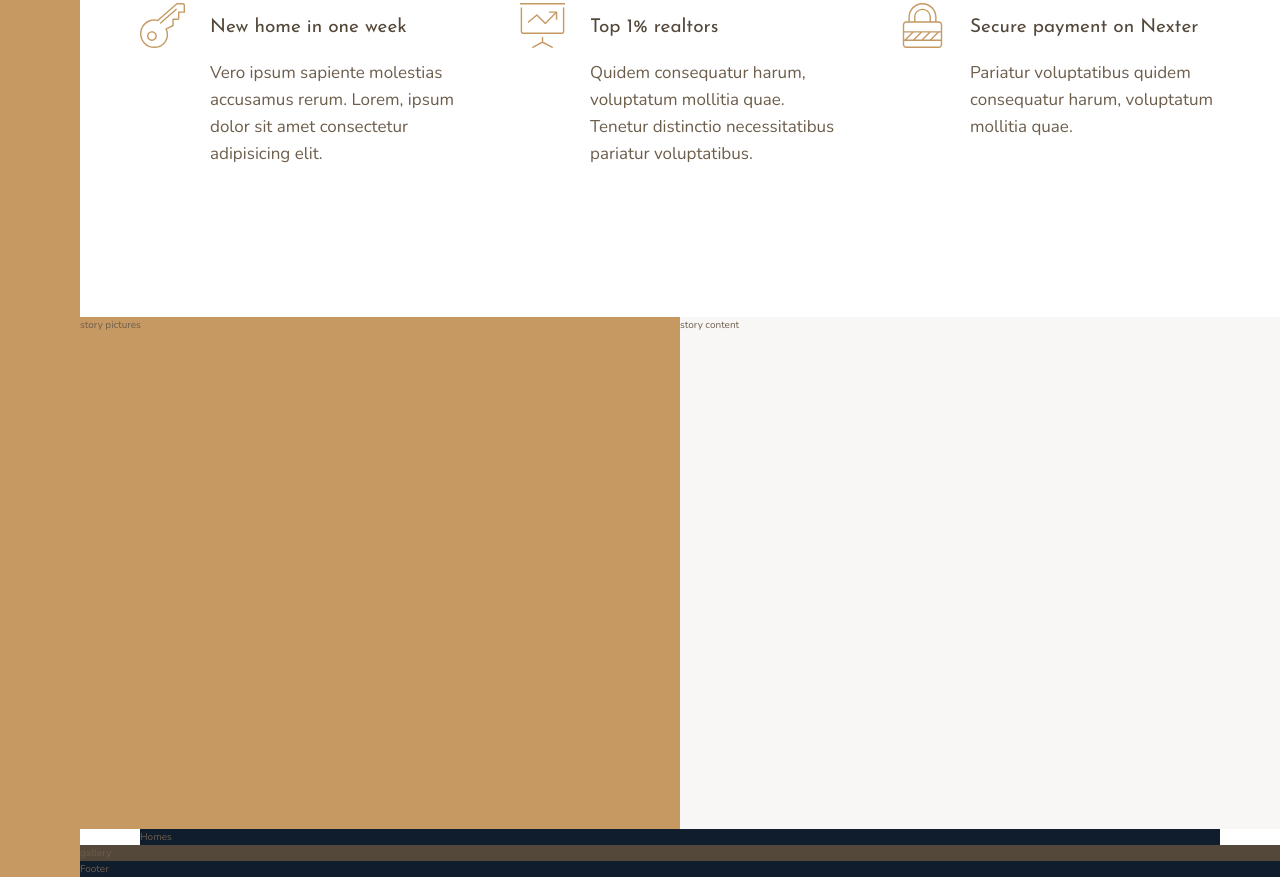
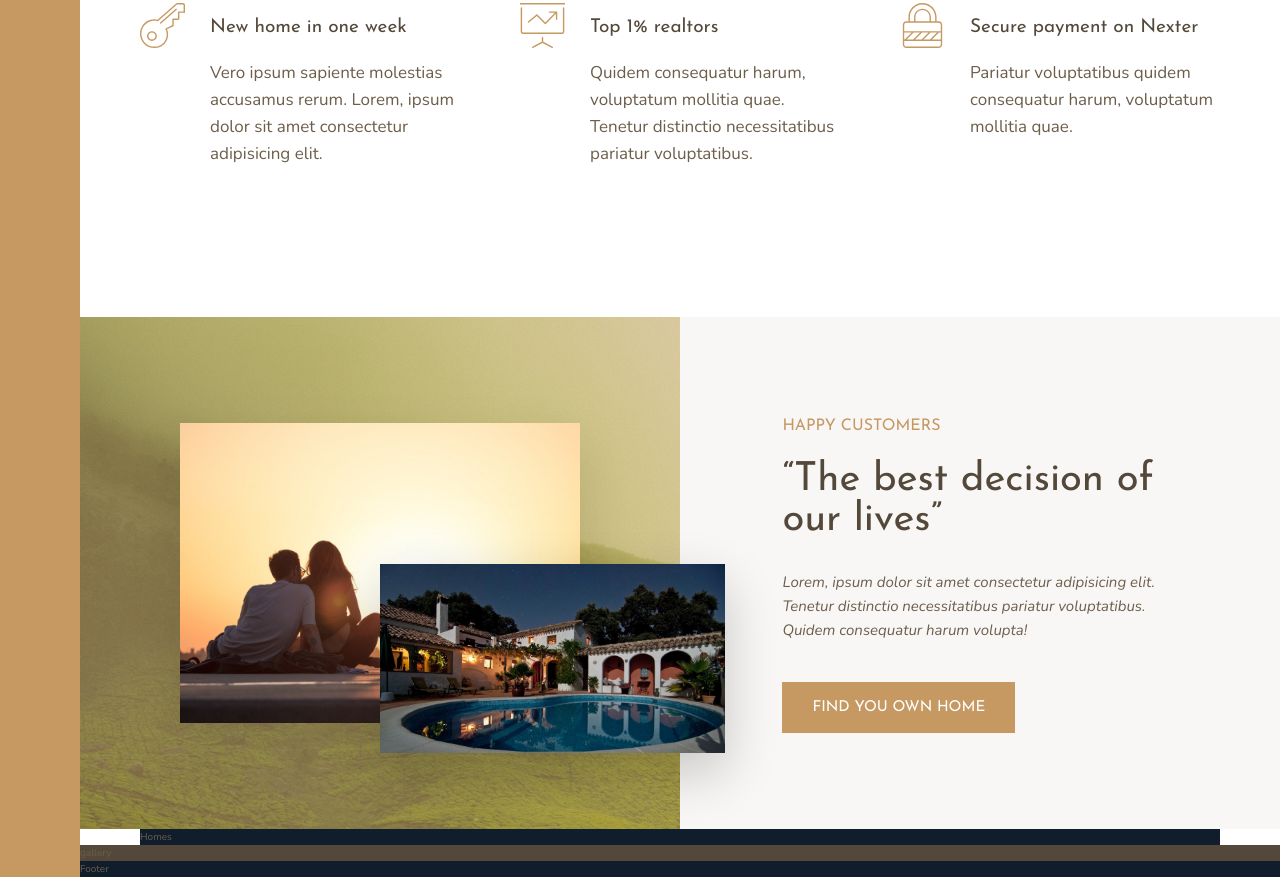
Before and after one commit to Calyaln/nexter, a website: page index.html in a window 1280 px wide. Shown: the part 991-1868 px from the top of the page. Drawn offline with nearby package versions, Linux system fonts and the light colour scheme.

Commit message:
story section

```diff
--- a/index.html
+++ b/index.html
@@ -27,7 +27,7 @@
         <svg class="feature__icon">
           <use xlink:href="img/sprite.svg#icon-global"></use>
         </svg>
-        <h4 class="heading-4--dark">World's best luxury homes</h4>
+        <h4 class="heading-4 heading-4--dark">World's best luxury homes</h4>
         <p class="feature__text">
           Lorem, ipsum dolor sit amet consectetur adipisicing elit. Tenetur
           distinctio necessitatibus pariatur voluptatibus.
@@ -38,7 +38,7 @@
         <svg class="feature__icon">
           <use xlink:href="img/sprite.svg#icon-trophy"></use>
         </svg>
-        <h4 class="heading-4--dark">Only the best properties</h4>
+        <h4 class="heading-4 heading-4--dark">Only the best properties</h4>
         <p class="feature__text">
           Voluptatum mollitia quae. Vero ipsum sapiente molestias accusamus
           rerum sed a eligendi aut quia.
@@ -49,7 +49,7 @@
         <svg class="feature__icon">
           <use xlink:href="img/sprite.svg#icon-map-pin"></use>
         </svg>
-        <h4 class="heading-4--dark">All homes in top locations</h4>
+        <h4 class="heading-4 heading-4--dark">All homes in top locations</h4>
         <p class="feature__text">
           Tenetur distinctio necessitatibus pariatur voluptatibus quidem
           consequatur harum.
@@ -60,7 +60,7 @@
         <svg class="feature__icon">
           <use xlink:href="img/sprite.svg#icon-key"></use>
         </svg>
-        <h4 class="heading-4--dark">New home in one week</h4>
+        <h4 class="heading-4 heading-4--dark">New home in one week</h4>
         <p class="feature__text">
           Vero ipsum sapiente molestias accusamus rerum. Lorem, ipsum dolor sit
           amet consectetur adipisicing elit.
@@ -71,7 +71,7 @@
         <svg class="feature__icon">
           <use xlink:href="img/sprite.svg#icon-presentation"></use>
         </svg>
-        <h4 class="heading-4--dark">Top 1% realtors</h4>
+        <h4 class="heading-4 heading-4--dark">Top 1% realtors</h4>
         <p class="feature__text">
           Quidem consequatur harum, voluptatum mollitia quae. Tenetur distinctio
           necessitatibus pariatur voluptatibus.
@@ -82,7 +82,7 @@
         <svg class="feature__icon">
           <use xlink:href="img/sprite.svg#icon-lock"></use>
         </svg>
-        <h4 class="heading-4--dark">Secure payment on Nexter</h4>
+        <h4 class="heading-4 heading-4--dark">Secure payment on Nexter</h4>
         <p class="feature__text">
           Pariatur voluptatibus quidem consequatur harum, voluptatum mollitia
           quae.
@@ -90,9 +90,23 @@
       </div>
     </section>
 
-    <div class="story__pictures">story pictures</div>
+    <div class="story__pictures">
+      <img src="img/story-1.jpeg" alt="couple" class="story__img--1" />
+      <img src="img/story-2.jpeg" alt="house" class="story__img--2" />
+    </div>
 
-    <div class="story__content">story content</div>
+    <div class="story__content">
+      <h3 class="heading-3 mb-sm">Happy customers</h3>
+      <h2 class="heading-2 heading-2--dark mb-md">
+        &ldquo;The best decision of our lives&rdquo;
+      </h2>
+      <p class="story__text">
+        Lorem, ipsum dolor sit amet consectetur adipisicing elit. Tenetur
+        distinctio necessitatibus pariatur voluptatibus. Quidem consequatur
+        harum volupta!
+      </p>
+      <button class="btn">Find you own home</button>
+    </div>
 
     <div class="homes">Homes</div>
 
--- a/sass/_base.scss
+++ b/sass/_base.scss
@@ -34,13 +34,6 @@ body {
   line-height: 1.6;
 }
 
-h4 {
-  font-size: 1.9rem;
-  font-family: $font-display;
-  font-weight: 400;
-}
-// not working in the _typography.scss file
-
 .container {
   display: grid;
   grid-template-rows: 80vh min-content 40vw repeat(3, min-content);
--- a/sass/_story.scss
+++ b/sass/_story.scss
@@ -2,10 +2,52 @@
   &__pictures {
     background-color: $color-primary;
     grid-column: full-start / col-end 4;
+    background-image: linear-gradient(
+        rgba($color-primary, 0.5),
+        rgba($color-primary, 0.5)
+      ),
+      url(../img/back.jpg);
+
+    display: grid;
+    grid-template-rows: repeat(6, 1fr);
+    grid-template-columns: repeat(6, 1fr);
+    align-items: center;
+  }
+
+  &__img--1 {
+    width: 100%;
+    grid-row: 2 / 6;
+    grid-column: 2 / 6;
+    box-shadow: 0 2rem 5rem rgba(#000, 0.1);
+  }
+
+  &__img--2 {
+    width: 115%;
+    grid-column: 4 / 7;
+    grid-row: 4 / 6;
+    z-index: 100;
+    box-shadow: 0 2rem 5rem rgba(#000, 0.2);
   }
 
   &__content {
     background-color: $color-grey-light-1;
     grid-column: col-start 5 / full-end;
+    padding: 6rem 8vw;
+
+    // WITH FLEX
+    display: flex;
+    flex-direction: column;
+    justify-content: center;
+    align-items: flex-start;
+
+    // WITH GRID
+    // display: grid;
+    // align-content: center;
+    // justify-items: start;
+  }
+  &__text {
+    font-size: 1.5rem;
+    font-style: italic;
+    margin-bottom: 4rem;
   }
 }
--- a/sass/_typography.scss
+++ b/sass/_typography.scss
@@ -9,10 +9,25 @@
 
 .heading-2 {
   @extend %heading;
+  font-size: 4rem;
+  font-size: italic;
+  line-height: 1;
+
+  &--light {
+    color: $color-grey-light-1;
+  }
+
+  &--dark {
+    color: $color-grey-dark-1;
+  }
 }
 
 .heading-3 {
   @extend %heading;
+
+  font-size: 1.6rem;
+  color: $color-primary;
+  text-transform: uppercase;
 }
 
 .heading-4 {
@@ -29,3 +44,34 @@
     color: $color-grey-dark-1;
   }
 }
+
+.btn {
+  background-color: $color-primary;
+  color: #fff;
+  border: none;
+  border-radius: 0;
+  font-family: $font-display;
+  font-size: 1.5rem;
+  text-transform: uppercase;
+  padding: 1.8rem 3rem;
+  cursor: pointer;
+  transition: all 0.2s;
+
+  &:hover {
+    background-color: $color-primary-dark;
+  }
+}
+
+// HELPER CLASSES
+.mb-sm {
+  margin-bottom: 2rem;
+}
+.mb-md {
+  margin-bottom: 3rem;
+}
+.mb-lg {
+  margin-bottom: 4rem;
+}
+.mb-hg {
+  margin-bottom: 8rem;
+}
```
Also changed, not shown: css/style.css.
